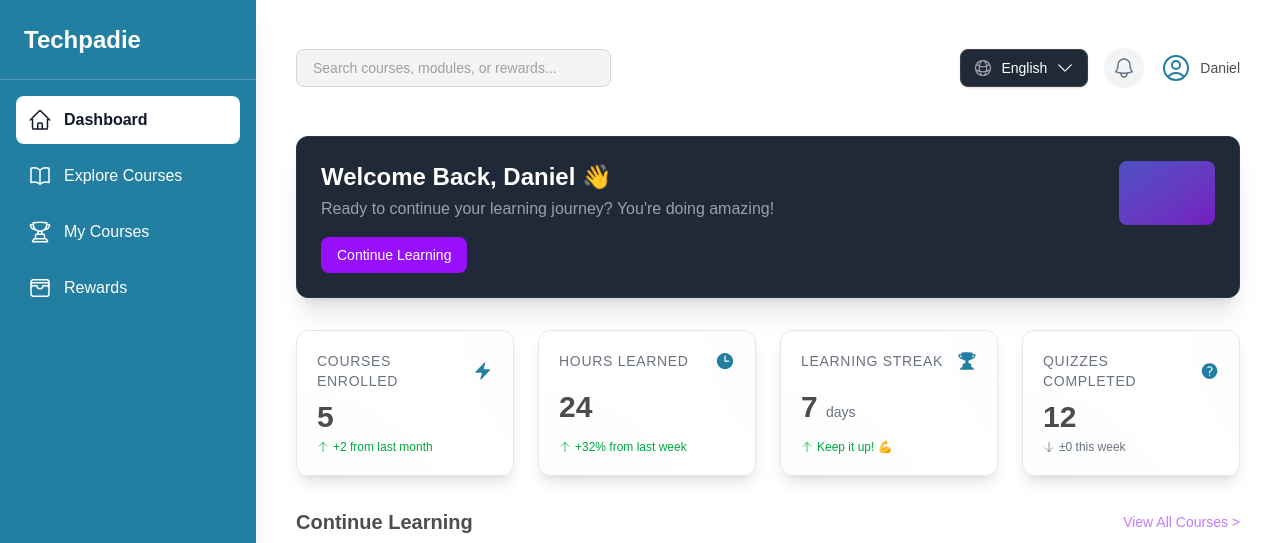
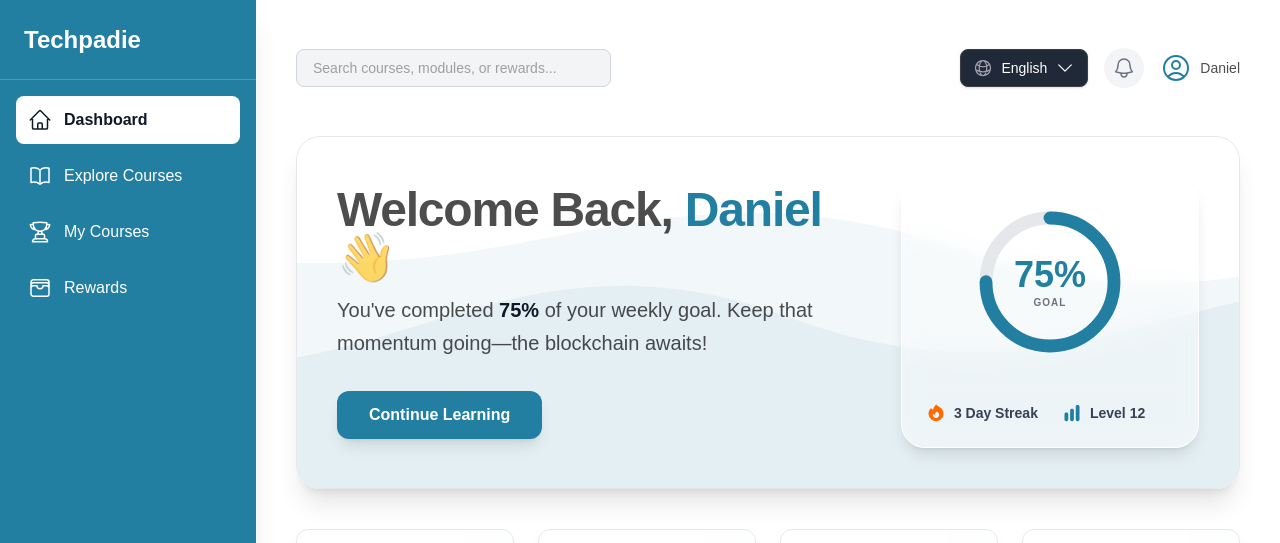
Before and after one commit to TeenGirlsinBlockchain/Techpadie, a Next.js app: page /dashboard in a window 1280 px wide. Shown: the top 543 px of the page. Built offline with nearby package versions, Linux system fonts and the light colour scheme.

Commit message:
updated the dashboard welccome card

```diff
--- a/app/dashboard/components/RewardsCard.tsx
+++ b/app/dashboard/components/RewardsCard.tsx
@@ -0,0 +1,73 @@
+"use client";
+
+import React from 'react';
+import { GiftIcon, CircleStackIcon, SparklesIcon, ArrowRightIcon } from '@heroicons/react/24/solid';
+
+export default function RewardsCard({ balance = 250 }) {
+  return (
+    <div className="relative bg-white/50 backdrop-blur-md p-6 rounded-2xl border border-gray-200 shadow-xl overflow-hidden">
+
+      {/* Wave Decoration */}
+      <div
+        className="absolute inset-0 opacity-10 pointer-events-none"
+        style={{
+          backgroundImage: `radial-gradient(circle at 20% 150%, rgba(34, 127, 161, 0.4) 0%, transparent 50%),
+                            radial-gradient(circle at 80% -50%, rgba(34, 127, 161, 0.4) 0%, transparent 50%)`,
+        }}
+      ></div>
+
+      <div className="relative z-10 flex flex-col md:flex-row items-center justify-between gap-6">
+
+        {/* Left: Balance Info */}
+        <div className="flex items-center space-x-4">
+          <div className="p-4 rounded-2xl bg-[#227FA1] text-white shadow-lg shadow-blue-200">
+            <CircleStackIcon className="h-8 w-8" />
+          </div>
+          <div>
+            <h3 className="text-sm font-semibold text-gray-500 uppercase tracking-wider">Your Balance</h3>
+            <div className="flex items-baseline space-x-2">
+              <span className="text-4xl font-bold" style={{ color: '#000000B2' }}>{balance}</span>
+              <span className="text-lg font-medium text-[#227FA1]">TPC</span>
+            </div>
+            <p className="text-xs text-gray-400 mt-1">Techpadie Coins</p>
+          </div>
+        </div>
+
+        {/* Center: Progress / Milestone */}
+        <div className="hidden lg:block grow max-w-xs px-8">
+          <div className="flex justify-between text-xs font-bold mb-2 text-gray-500">
+            <span>Next Reward: 500 TPC</span>
+            <span className="text-[#227FA1]">50%</span>
+          </div>
+          <div className="h-3 bg-gray-200 rounded-full overflow-hidden">
+            <div
+              className="h-full transition-all duration-1000"
+              style={{ width: '50%', backgroundColor: '#227FA1' }}
+            ></div>
+          </div>
+        </div>
+
+        {/* Right: Actions */}
+        <div className="flex space-x-3 w-full md:w-auto">
+          <button className="flex-1 md:flex-none flex items-center justify-center px-6 py-3 bg-white border border-gray-200 text-gray-700 rounded-xl font-bold hover:bg-gray-50 transition shadow-sm">
+            <GiftIcon className="h-5 w-5 mr-2 text-pink-500" />
+            Redeem
+          </button>
+          <button
+            className="flex-1 md:flex-none flex items-center justify-center px-6 py-3 text-white rounded-xl font-bold hover:opacity-90 transition shadow-lg shadow-blue-200"
+            style={{ backgroundColor: '#227FA1' }}
+          >
+            Earn More
+            <ArrowRightIcon className="h-4 w-4 ml-2" />
+          </button>
+        </div>
+      </div>
+
+      {/* Subtle bottom badge */}
+      <div className="mt-6 pt-4 border-t border-gray-100 flex items-center text-xs text-gray-400 italic">
+        <SparklesIcon className="h-4 w-4 mr-1 text-yellow-500" />
+        Keep learning to unlock exclusive Web3 developer grants!
+      </div>
+    </div>
+  );
+}
--- a/app/dashboard/page.tsx
+++ b/app/dashboard/page.tsx
@@ -1,90 +1,134 @@
+"use client"
+import DashboardClientWrapper from './components/DashboardClientWrapper';
+import { FireIcon, ChartBarIcon } from '@heroicons/react/24/solid';
 
-// Import the Client Wrapper
-import DashboardClientWrapper from './components/DashboardClientWrapper';
-
-// Mock Data structure (remains here, till Tee and David build the APIs)
+// Mock Data
 const statData = [
-  // ... (Your statData array remains here)
-  {
-    metricKey: 'courses' as const,
-    title: 'Courses Enrolled',
-    value: 5,
-    change: '+2 from last month',
-    changeType: 'positive' as const
-  },
-  {
-    metricKey: 'hours' as const,
-    title: 'Hours Learned',
-    value: 24,
-    change: '+32% from last week',
-    changeType: 'positive' as const
-  },
-  {
-    metricKey: 'streak' as const,
-    title: 'Learning Streak',
-    value: 7,
-    unit: 'days',
-    change: 'Keep it up! 💪',
-    changeType: 'positive' as const
-  },
-  {
-    metricKey: 'quizzes' as const,
-    title: 'Quizzes Completed',
-    value: 12,
-    change: '±0 this week',
-    changeType: 'neutral' as const
-  },
+  { metricKey: 'courses' as const, title: 'Courses Enrolled', value: 5, change: '+2 from last month', changeType: 'positive' as const },
+  { metricKey: 'hours' as const, title: 'Hours Learned', value: 24, change: '+32% from last week', changeType: 'positive' as const },
+  { metricKey: 'streak' as const, title: 'Learning Streak', value: 7, unit: 'days', change: 'Keep it up! 💪', changeType: 'positive' as const },
+  { metricKey: 'quizzes' as const, title: 'Quizzes Completed', value: 12, change: '±0 this week', changeType: 'neutral' as const },
 ];
 
 const courseData = [
-  // ... (Your courseData array remains here)
-  {
-    courseTitle: 'Python for Data Science',
-    nextLesson: 'Data Visualization with Matplotlib',
-    progressPercentage: 65,
-    timeRemaining: '2h 30m',
-    id: 1,
-  },
-  {
-    courseTitle: 'Blockchain Fundamentals',
-    nextLesson: 'Module 3: Consensus Mechanisms',
-    progressPercentage: 30,
-    timeRemaining: '4h 15m',
-    id: 2,
-  },
+  { courseTitle: 'Python for Data Science', nextLesson: 'Data Visualization with Matplotlib', progressPercentage: 65, timeRemaining: '2h 30m', id: 1 },
+  { courseTitle: 'Blockchain Fundamentals', nextLesson: 'Module 3: Consensus Mechanisms', progressPercentage: 30, timeRemaining: '4h 15m', id: 2 },
 ];
 
 export default function DashboardHome() {
-
-  // No more handleContinueLearning function here!
+  const userName = "Daniel";
+  const weeklyProgress = 75;
 
   return (
-    <div className="space-y-8">
+    <div className="space-y-10 relative">
+      <style jsx>{`
+        @keyframes waveMove {
+          from { transform: translateX(0); }
+          to { transform: translateX(-50%); }
+        }
+        .wave-container {
+          position: absolute;
+          width: 200%; /* Double width to allow seamless loop */
+          height: 100%;
+          bottom: -5px;
+          left: 0;
+          pointer-events: none;
+        }
+        .animate-wave-1 { animation: waveMove 12s linear infinite; }
+        .animate-wave-2 { animation: waveMove 8s linear infinite; }
+        .animate-wave-3 { animation: waveMove 4s linear infinite; }
+      `}</style>
 
-      {/* 1. Top Banner / Welcome Section (Remains a static Server Component part) */}
-      <section className="bg-[#1F2937] p-6 rounded-xl shadow-xl border border-[#2D3748]">
-        <div className="flex justify-between items-start">
-          <div>
-            <h1 className="text-2xl font-semibold text-white">
-              Welcome Back, Daniel 👋
-            </h1>
-            <p className="text-zinc-400 mt-1">
-              Ready to continue your learning journey? You&apos;re doing amazing!
-            </p>
-            {/* The button in the header is static here */}
-            <button className="mt-4 px-4 py-2 bg-purple-600 text-white rounded-lg text-sm font-medium hover:bg-purple-700 transition">
-              Continue Learning
-            </button>
+      {/* RE-DESIGNED HERO SECTION (Clean, No Distracting Blobs) */}
+      <section className="relative w-full">
+
+        {/* THE MAIN GLASS CARD */}
+        <div className="relative overflow-hidden bg-white/60 backdrop-blur-xl rounded-3xl border border-gray-200 shadow-xl p-8 md:p-10 z-10">
+
+          {/* === DANCING LIQUID WAVES (Internal Texture) === */}
+          <div className="absolute inset-0 z-0 opacity-20">
+            {/* Layer 1: Slow & Subtle */}
+            <div className="wave-container animate-wave-1 opacity-40">
+              <svg viewBox="0 0 1440 320" className="w-full h-full preserve-3d">
+                <path fill="#227FA1" d="M0,160 C320,300,420,50,720,160 C1020,270,1120,50,1440,160 L1440,320 L0,320 Z"></path>
+                <path fill="#227FA1" d="M1440,160 C1760,300,1860,50,2160,160 C2460,270,2560,50,2880,160 L2880,320 L1440,320 Z"></path>
+              </svg>
+            </div>
+            {/* Layer 2: Faster & Opposite */}
+            <div className="wave-container animate-wave-2 opacity-30" style={{ animationDirection: 'reverse' }}>
+              <svg viewBox="0 0 1440 320" className="w-full h-full">
+                <path fill="#227FA1" d="M0,100 C320,150,420,0,720,100 C1020,200,1120,0,1440,100 L1440,320 L0,320 Z"></path>
+                <path fill="#227FA1" d="M1440,100 C1760,150,1860,0,2160,100 C2460,200,2560,0,2880,100 L2880,320 L1440,320 Z"></path>
+              </svg>
+            </div>
           </div>
-          <div className="w-24 h-16 bg-linear-to-br from-indigo-500 to-purple-600 rounded-lg opacity-70"></div>
+
+          <div className="relative z-20 flex flex-col lg:flex-row items-center justify-between gap-10">
+            {/* Left Content */}
+            <div className="max-w-xl">
+              <h1 className="text-4xl md:text-5xl font-bold tracking-tight mb-3" style={{ color: '#000000B2' }}>
+                Welcome Back, <span style={{ color: '#227FA1' }}>{userName}</span> 👋
+              </h1>
+              <p className="text-lg md:text-xl font-medium leading-relaxed" style={{ color: '#000000B2' }}>
+                You&apos;ve completed <span className="font-bold text-gray-900">{weeklyProgress}%</span> of your weekly goal.
+                Keep that momentum going—the blockchain awaits!
+              </p>
+
+              <div className="mt-8 flex flex-wrap gap-4">
+                <button
+                  className="px-8 py-3 rounded-xl font-bold text-white shadow-lg transition-all hover:translate-y-[-2px] active:translate-y-[0px]"
+                  style={{ backgroundColor: '#227FA1' }}
+                >
+                  Continue Learning
+                </button>
+              </div>
+            </div>
+
+            {/* PROGRESS HUD (Useful & Innovative) */}
+            <div className="flex-shrink-0 w-full lg:w-auto">
+               <div className="relative p-6 bg-white/50 backdrop-blur-md rounded-3xl border border-white shadow-lg flex flex-col items-center">
+
+                  {/* Circular Progress */}
+                  <div className="relative w-40 h-40 flex items-center justify-center">
+                    <svg className="w-full h-full" viewBox="0 0 100 100">
+                      <circle className="text-gray-200 stroke-current" strokeWidth="8" cx="50" cy="50" r="40" fill="transparent"></circle>
+                      <circle
+                        className="transition-all duration-1000 ease-out"
+                        strokeWidth="8"
+                        strokeLinecap="round"
+                        cx="50"
+                        cy="50"
+                        r="40"
+                        fill="transparent"
+                        stroke="#227FA1"
+                        strokeDasharray={`${(weeklyProgress / 100) * 251.2} 251.2`}
+                        transform="rotate(-90 50 50)"
+                      ></circle>
+                    </svg>
+                    <div className="absolute flex flex-col items-center justify-center">
+                      <span className="text-4xl font-bold" style={{ color: '#227FA1' }}>{weeklyProgress}%</span>
+                      <span className="text-[10px] font-bold uppercase tracking-widest text-gray-500">Goal</span>
+                    </div>
+                  </div>
+
+                  {/* HUD Stats */}
+                  <div className="mt-6 w-full grid grid-cols-2 gap-6 pt-4 border-t border-gray-100 text-sm">
+                    <div className="flex items-center space-x-2">
+                      <FireIcon className="h-5 w-5 text-orange-500" />
+                      <span className="font-bold text-gray-700">3 Day Streak</span>
+                    </div>
+                    <div className="flex items-center space-x-2">
+                      <ChartBarIcon className="h-5 w-5" style={{ color: '#227FA1' }} />
+                      <span className="font-bold text-gray-700">Level 12</span>
+                    </div>
+                  </div>
+               </div>
+            </div>
+          </div>
         </div>
       </section>
 
-      {/* 2 & 3. Main Dashboard Content (Passed to the Client Wrapper) */}
-      <DashboardClientWrapper
-        statData={statData}
-        courseData={courseData}
-      />
+      <DashboardClientWrapper statData={statData} courseData={courseData} />
     </div>
   );
 }
```
